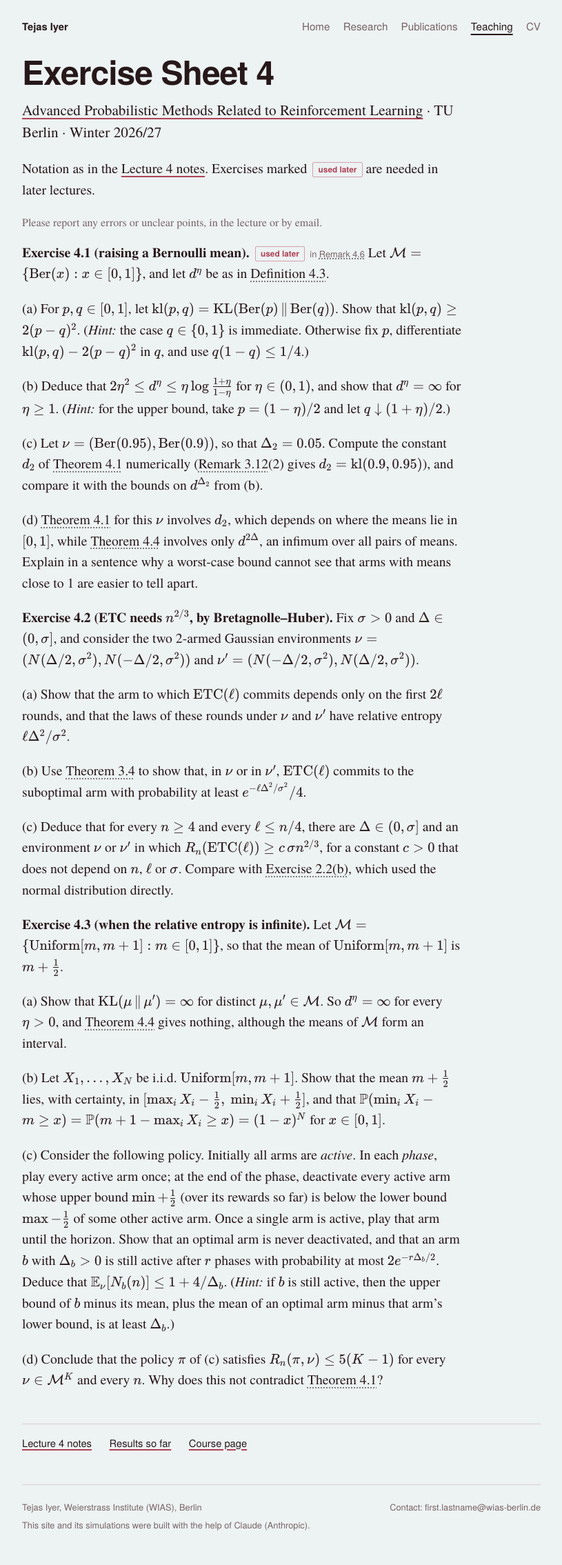
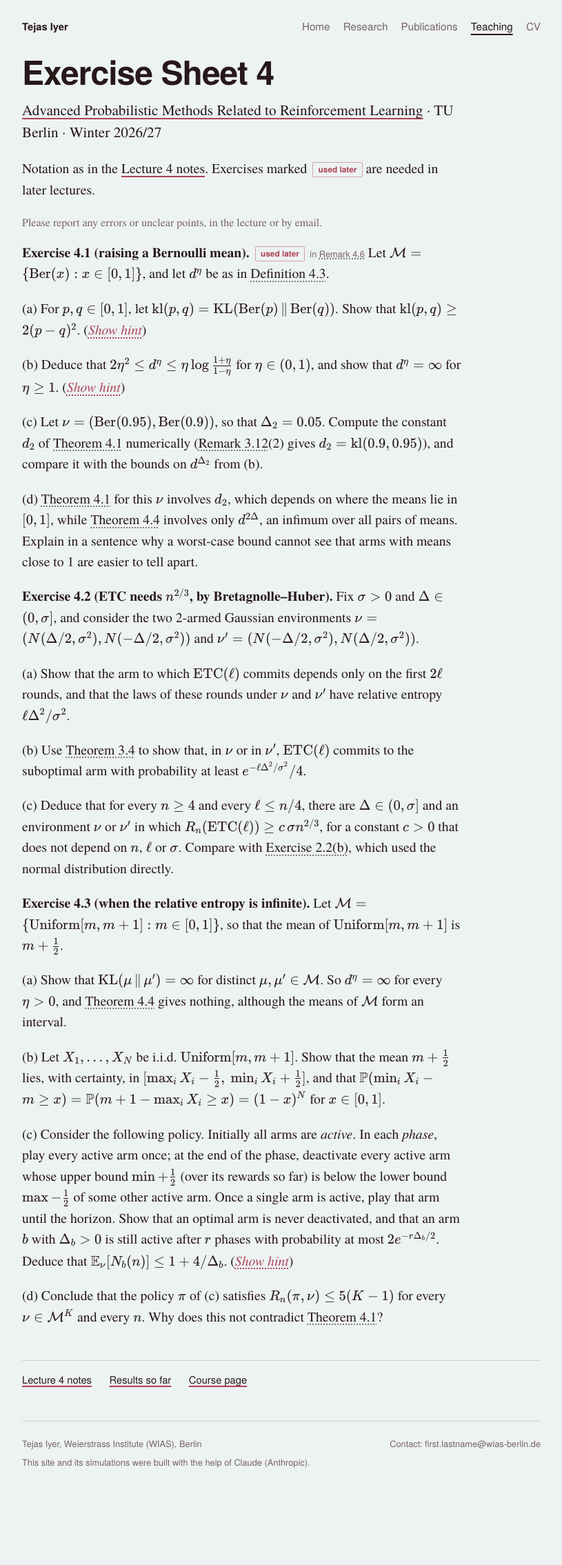
Before and after one commit to iyertejas/iyertejas.github.io, a Jekyll site: the page built from course-rl-2026-sheet-4.md, in a window 1280 px wide. Shown: the whole page at 69% size, without its empty margins (232-1047 px from the left). Built offline with Jekyll 4.4.1, drawn with Linux system fonts in a browser that asks for light colours; after the commit the page ends 2177 px from its top, so only the background shows below that; part of the change alters nothing that is shown.

Commit message:
Exercise sheets: hide hints behind a 'Show hint' button

```diff
--- a/_layouts/default.html
+++ b/_layouts/default.html
@@ -41,6 +41,7 @@
 </div>
 <script src="motif.js?v={{ site.time | date: '%s' }}" defer></script>
 {% if page.sims %}<script src="sims.js?v={{ site.time | date: '%s' }}"></script>{% endif %}
-{% if page.body_class contains "notes" %}<script src="refs.js?v={{ site.time | date: '%s' }}" defer></script>{% endif %}
+{% if page.body_class contains "notes" %}<script src="refs.js?v={{ site.time | date: '%s' }}" defer></script>
+<script src="hints.js?v={{ site.time | date: '%s' }}" defer></script>{% endif %}
 </body>
 </html>
--- /dev/null
+++ b/hints.js
@@ -0,0 +1,50 @@
+/* Hints on exercise sheets are hidden until the reader asks for them.
+   A hint is written "*Hint:* ..." either as its own paragraph or inline as "(*Hint:* ...)".
+   Each one is replaced by a "Show hint" button; the hint text after it is hidden until clicked.
+   Runs after KaTeX has rendered the maths, so brackets inside formulas are not counted. */
+(() => {
+"use strict";
+function setup(){
+  document.querySelectorAll("main em").forEach(em => {
+    if (!/^Hint[:.]?$/.test(em.textContent.trim())) return;
+    const prev = em.previousSibling;
+    const inline = prev && prev.nodeType === 3 && /\(\s*$/.test(prev.data);
+    const body = [];
+    let n = em.nextSibling, depth = 0, closed = false;
+    while (n && !closed) {
+      const next = n.nextSibling;
+      if (inline && n.nodeType === 3) {
+        for (let i = 0; i < n.data.length; i++) {
+          const c = n.data[i];
+          if (c === "(") depth++;
+          else if (c === ")" && depth-- === 0) { n.splitText(i); closed = true; break; }
+        }
+      }
+      body.push(n);
+      n = closed ? null : next;
+    }
+    if (!body.length) return;
+    const span = document.createElement("span");
+    span.className = "hint-body";
+    span.id = "hint-" + Math.random().toString(36).slice(2, 9);
+    span.hidden = true;
+    body.forEach(x => span.appendChild(x));
+    const b = document.createElement("button");
+    b.type = "button";
+    b.className = "hint-toggle";
+    b.textContent = "Show hint";
+    b.setAttribute("aria-expanded", "false");
+    b.setAttribute("aria-controls", span.id);
+    b.addEventListener("click", () => {
+      const open = b.getAttribute("aria-expanded") !== "true";
+      b.setAttribute("aria-expanded", String(open));
+      b.textContent = open ? "Hint:" : "Show hint";
+      b.title = open ? "Hide hint" : "";
+      span.hidden = !open;
+    });
+    em.replaceWith(b, span);
+  });
+}
+if (document.readyState === "loading") document.addEventListener("DOMContentLoaded", setup);
+else setup();
+})();
--- a/style.css
+++ b/style.css
@@ -336,3 +336,9 @@ button:disabled:hover{background:transparent}
 .ev-ledger tbody tr:last-child td{border-top:1px solid var(--edge)}
 #ev-demo .status{max-width:72ch;min-height:3em}
 #ev-demo .rt-cards{min-height:44px;margin:.2rem 0 .6rem}
+
+/* exercise hints, hidden until asked for (hints.js) */
+button.hint-toggle{font:inherit;font-style:italic;color:var(--accent);background:none;border:0;border-radius:0;padding:0;cursor:pointer;text-decoration:underline dotted;text-decoration-color:var(--accent);text-underline-offset:.18em}
+button.hint-toggle:hover{background:none;text-decoration-style:solid}
+button.hint-toggle[aria-expanded="true"]{color:inherit;text-decoration:none}
+button.hint-toggle[aria-expanded="true"]:hover{color:var(--accent)}
```
